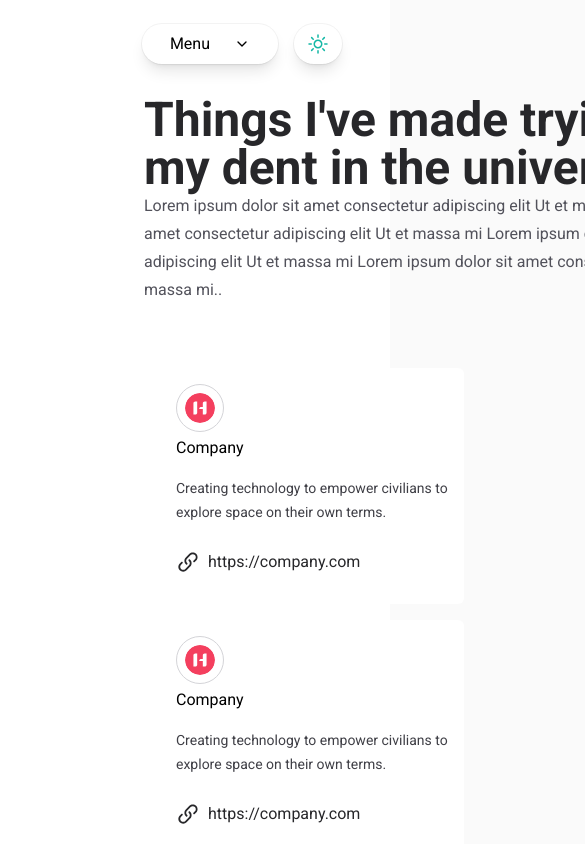
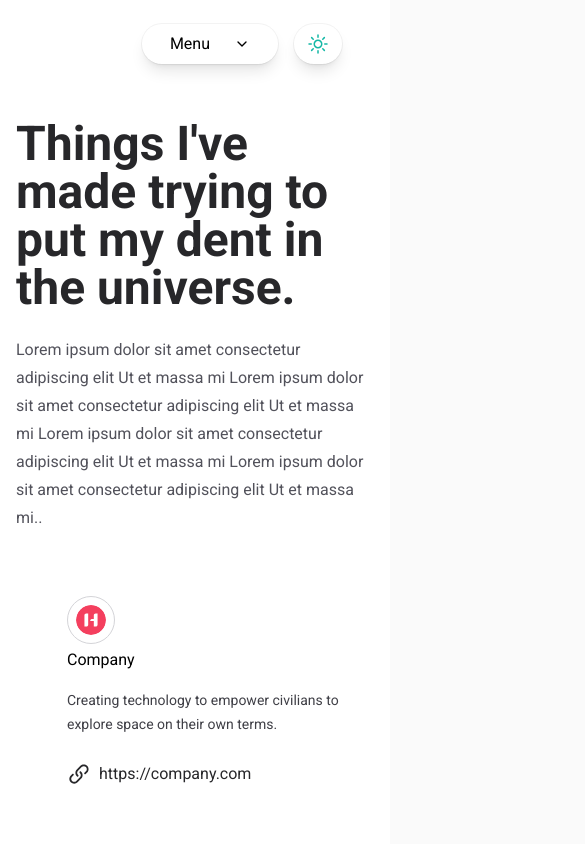
Before and after one commit to wonderer41/Portfolio-220, a Next.js app: page /projects in a window 390 px wide. Shown: the top 844 px of the page, 585 px wide, since content can reach past the window. Built offline with nearby package versions, Linux system fonts and the light colour scheme.

Commit message:
Mobile version Tailwind CSS for all pages
Co-authored-by: Mattie Ruth Velasquez<tethergirl30@users.noreply.github.com>
Co-authored-by: Gerardo Guillermo Lazo Arones <wonderer41@users.noreply.github.com>
Co-authored-by: Jorge10911 <Jorge10911@users.noreply.github.com>

```diff
--- a/src/app/about/page.jsx
+++ b/src/app/about/page.jsx
@@ -53,7 +53,7 @@ export default function About() {
           </div>
 
           {/*links*/}
-          <div className="hidden lg:flex lg:flex-column p-6 text-center">
+          <div className="hidden lg:flex lg:flex-col p-6 text-center">
             {/*twitter*/}
             <a
               href="https://twitter.com"
--- a/src/app/page.jsx
+++ b/src/app/page.jsx
@@ -26,6 +26,7 @@ export default function Home() {
       />
       <div className="body-container lg:flex flex-row flex-col justify-between sm:flex-row gap-6">
         <ArticleCard articleList={articleList} />
+        <div className="h-8 lg;hidden"/>
         <section className="widget-container flex flex-col gap-6">
           <SignupWidget
             title="Stay up to date"
--- a/src/app/projects/page.jsx
+++ b/src/app/projects/page.jsx
@@ -8,8 +8,8 @@ export const metadata = {
 
 export default function Projects() {
   return (
-    <div className="flex flex-col pt-6 px-36 pb-16 gap-6">
-      <div className="flx flex-col gap-6 w-[672px] h-[248px]">
+    <div className="flex flex-col pt-6 px-4 lg:px-36 pb-16 gap-6">
+      <div className="flex flex-col gap-y-6 py-6 w-full lg:w-[672px] lg:h-[248px]">
         <h1 className="font-bold text-zinc-800 dark:text-zinc-100 text-5xl leading-12">
           Things I&apos;ve made trying to put my dent in the universe.
         </h1>
--- a/src/app/uses/page.jsx
+++ b/src/app/uses/page.jsx
@@ -8,7 +8,7 @@ export const metadata = {
 
 export default function Uses() {
   return (
-    <div className="flex flex-col pt-[24px] pb-[64px] px-[144px] gap-[64px]">
+    <div className="flex flex-col lg:pt-6 lg:px-36 gap-16 bg-green-100">
       <div className={"w-[672px] gap-[24px]"}>
         <h1 className=" lg:text-zinc-800  dark:text-zinc-100 text-5xl leading-[56px] font-bold mb-4">
         Software I use, gadgets I love, and other things I recommend.
--- a/src/components/ProjectCard/ProjectCard.jsx
+++ b/src/components/ProjectCard/ProjectCard.jsx
@@ -4,7 +4,7 @@ import PropTypes from 'prop-types';
 
 const ProjectCard = ({ projects = [] }) => {
   return (
-    <div className="flex flex-col gap-4 lg:grid lg:grid-cols-3 justify-between">
+    <div className="flex flex-col gap-4 m-auto lg:grid lg:grid-cols-3 lg:justify-between">
       {projects.map((project, index) => (
       <div className="flex flex-col w-[320px] h-[236px] project-card py-4 px-8 bg-white hover:bg-zinc-100 dark:bg-zinc-900 dark:hover:bg-zinc-800 rounded-md gap-1" key={index}>
         <Image className="rounded-full p-2 border border-zinc-300 dark:border-zinc-700/40" width={48} height={48} src={project.logo} alt={`${project.name} logo`}/>
```
